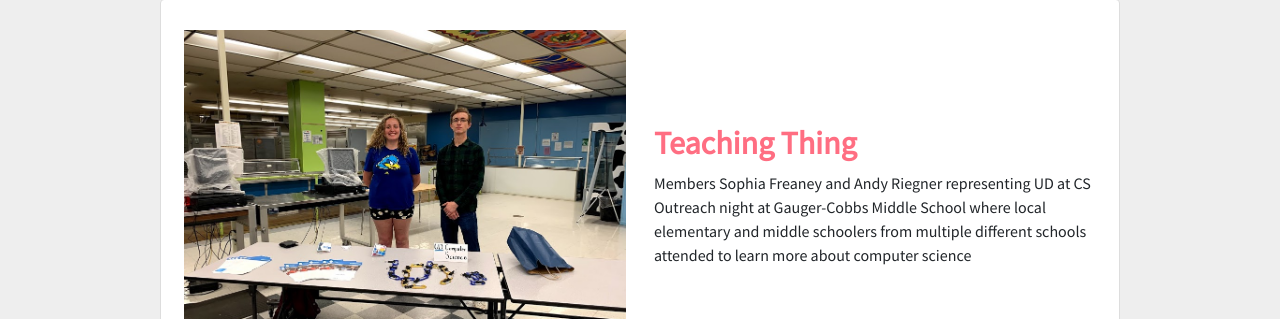
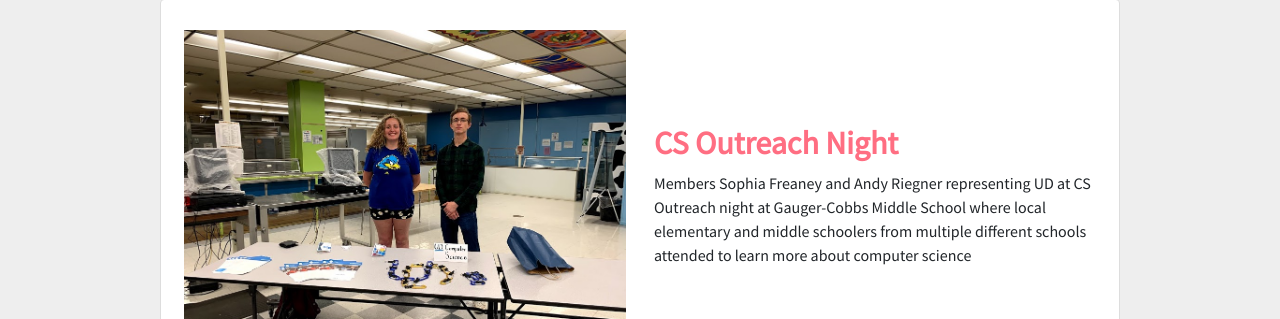
Before and after one commit to ud-cs-social-good/ud-cs-social-good.github.io, a Jekyll site: the page built from index.html, in a window 1280 px wide and 1262 px high. Shown: the part 849-1168 px from the top of the window. Built offline with Jekyll 4.4.1, drawn with Linux system fonts in a browser that asks for light colours.

Commit message:
Fixing home page

```diff
--- a/index.html
+++ b/index.html
@@ -16,7 +16,7 @@ subheader: Building a better world through technology
 <section class="second">
   {% assign img_loc="/assets/IMG_2457.jpg" %}
   {% assign img_alt="CS Outreach Night" %}
-  {% assign img_heading="Teaching Thing" %}
+  {% assign img_heading="CS Outreach Night" %}
   {% assign img_caption="Members Sophia Freaney and Andy Riegner representing UD at CS Outreach night at Gauger-Cobbs Middle School where local elementary and middle schoolers from multiple different schools attended to learn more about computer science" %}
   {% include imagedisplay.html%}
 </section>
```
